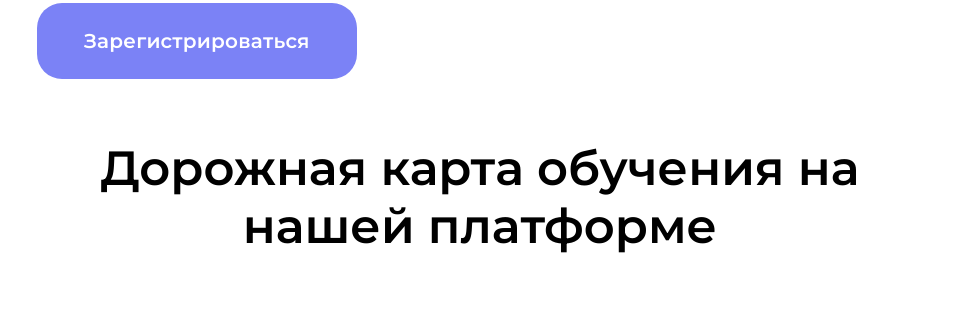
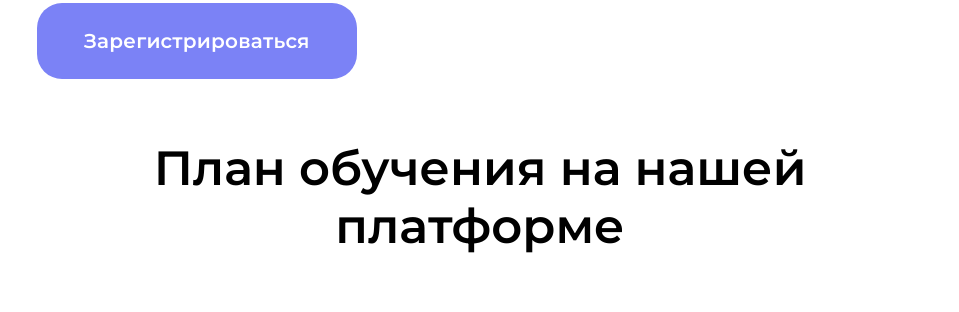
Before and after one commit to Karsievm/karsieuniversty, a plain HTML site: page index.html in a window 1280 px wide. Shown: the part 7009-7321 px from the top of the page, without its empty margins (160-1119 px from the left). Drawn offline with Linux system fonts and the light colour scheme.

Commit message:
Update index.html

```diff
--- a/index.html
+++ b/index.html
@@ -275,7 +275,7 @@
     </div>
     <!-- roadmap -->
     <div class="distance">
-      <h1 style="text-align: center;">Дорожная карта обучения на нашей платформе</h1>
+      <h1 style="text-align: center;">План обучения на нашей платформе</h1>
       <div class="roadmap">
         <div class="roadmap_block element-animation">
           <div class="roadmap_info">
```
